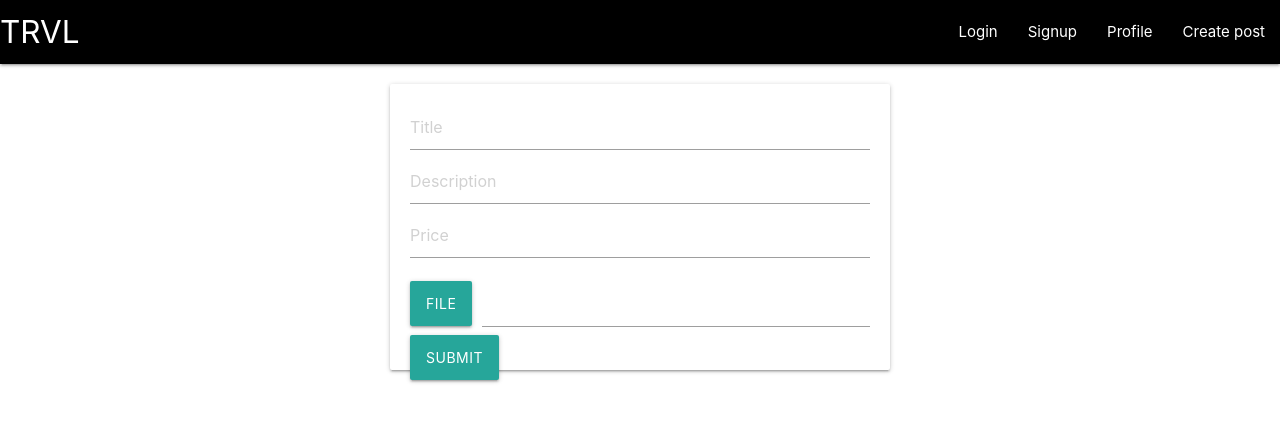
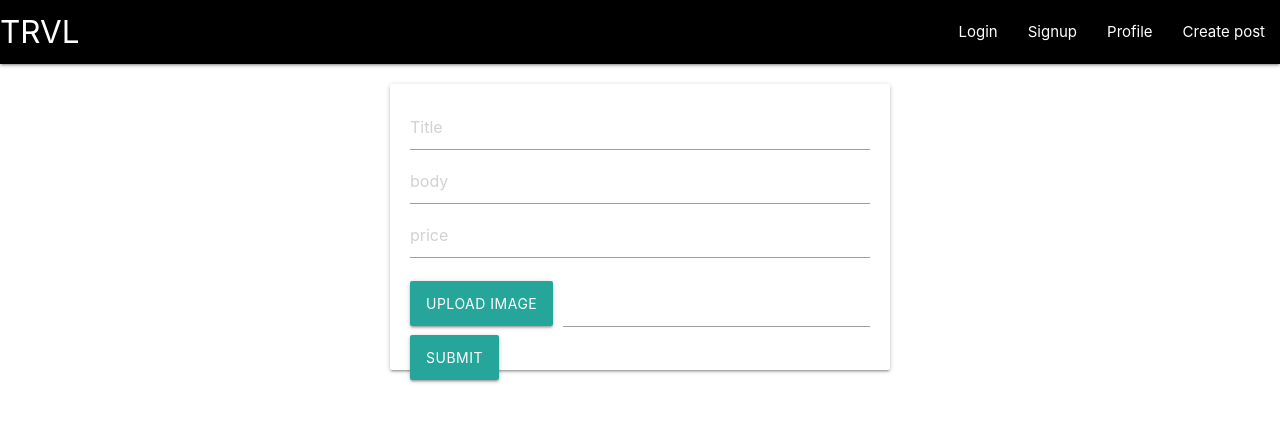
Before and after one commit to ZacariDigital/TRVL-APP-FRONT-END, a React (Create React App) app in the folder client/: page /createpost in a window 1280 px wide. Shown: the top 422 px of the page. Built offline with nearby package versions, Linux system fonts and the light colour scheme.

Commit message:
connecting posts to backend with house hosting and experiences

```diff
--- a/client/src/components/Createpost.js
+++ b/client/src/components/Createpost.js
@@ -1,6 +1,11 @@
-import React from 'react'
+import React,{useState} from 'react'
 
 const CreatePost = ()=>{
+    const[title, setTitle] = useState("")
+    const [body, setBody] = useState("")
+    const [price, setPrice] = useState("")
+    const [image, setImage] = useState("")
+
     return(
         <div className='card input-filed'
         style={{
@@ -10,13 +15,22 @@ const CreatePost = ()=>{
             textAlign:"center"
         }}
         >
-            <input type="text" placeholder='Title'/>
-            <input type="text" placeholder='Description'/>
-            <input type="text" placeholder='Price'/>
+            <input type="text" placeholder='Title'
+            value={title}
+            onChange={(e) => setTitle(e.target.value)}
+            />
+            <input type="text" placeholder='body'
+            value={body}
+            onChange={(e) => setBody(e.target.value)}
+            />
+            <input type="text" placeholder='price'
+            value={price}
+            onChange={(e) => setPrice(e.target.value)}
+            />
             <div className="file-field input-field">
                 <div class="btn">
-                <span>File</span>
-                <input type="file"/>
+                <span>Upload Image</span>
+                <input type="file" onChange={(e)=>console.setImage(e.target.files[0])}/>
                 </div>
                 <div class="file-path-wrapper">
                 <input class="file-path validate" type="text"/>
--- a/client/src/components/Login.js
+++ b/client/src/components/Login.js
@@ -31,7 +31,7 @@ const Login = ()=>{
             }
             else{
                 M.toast({html:"Signed in Successfuly",classes:"#43a047 green-darken 1"})
-                navigate('/l')
+                navigate('/')
 
 
             }
```
